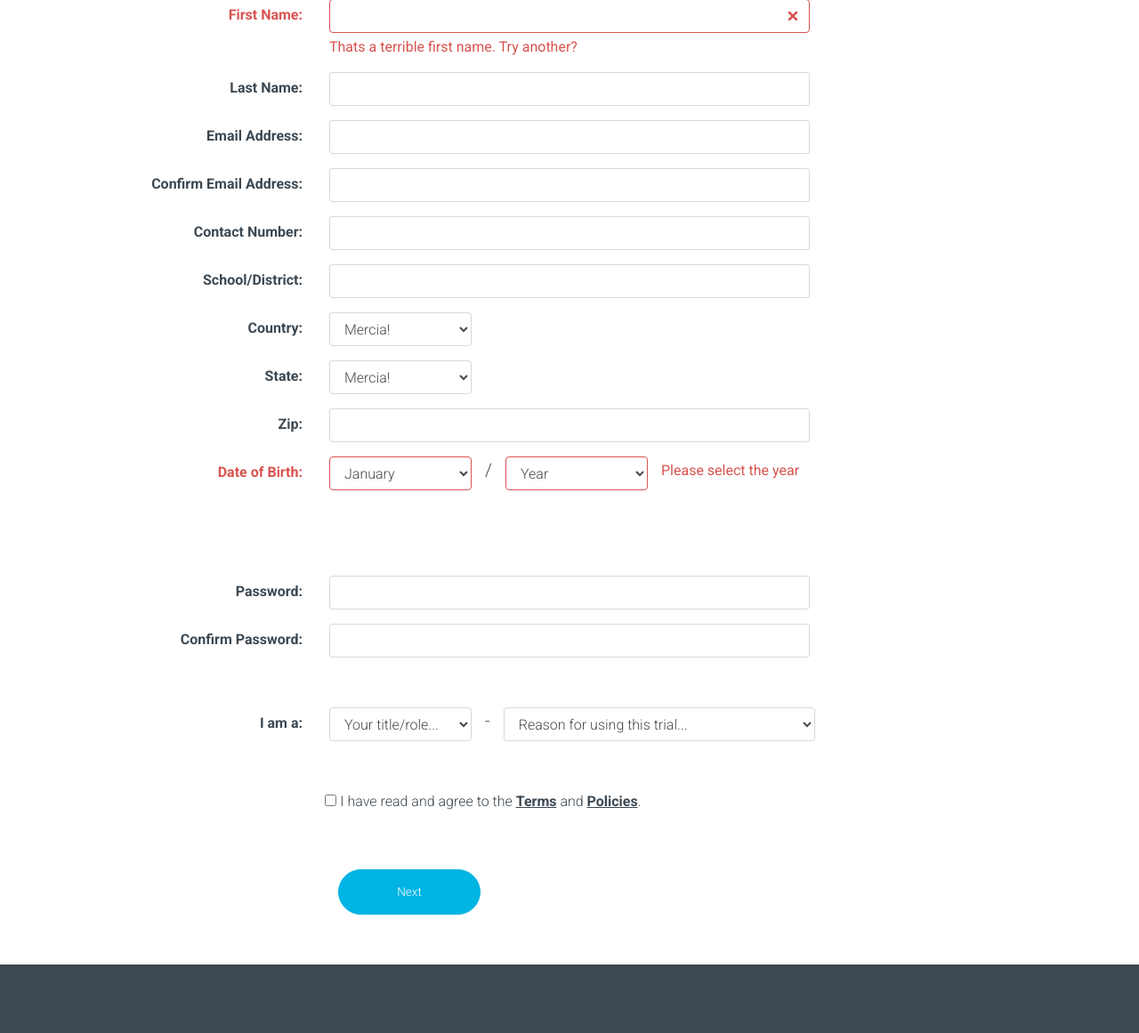
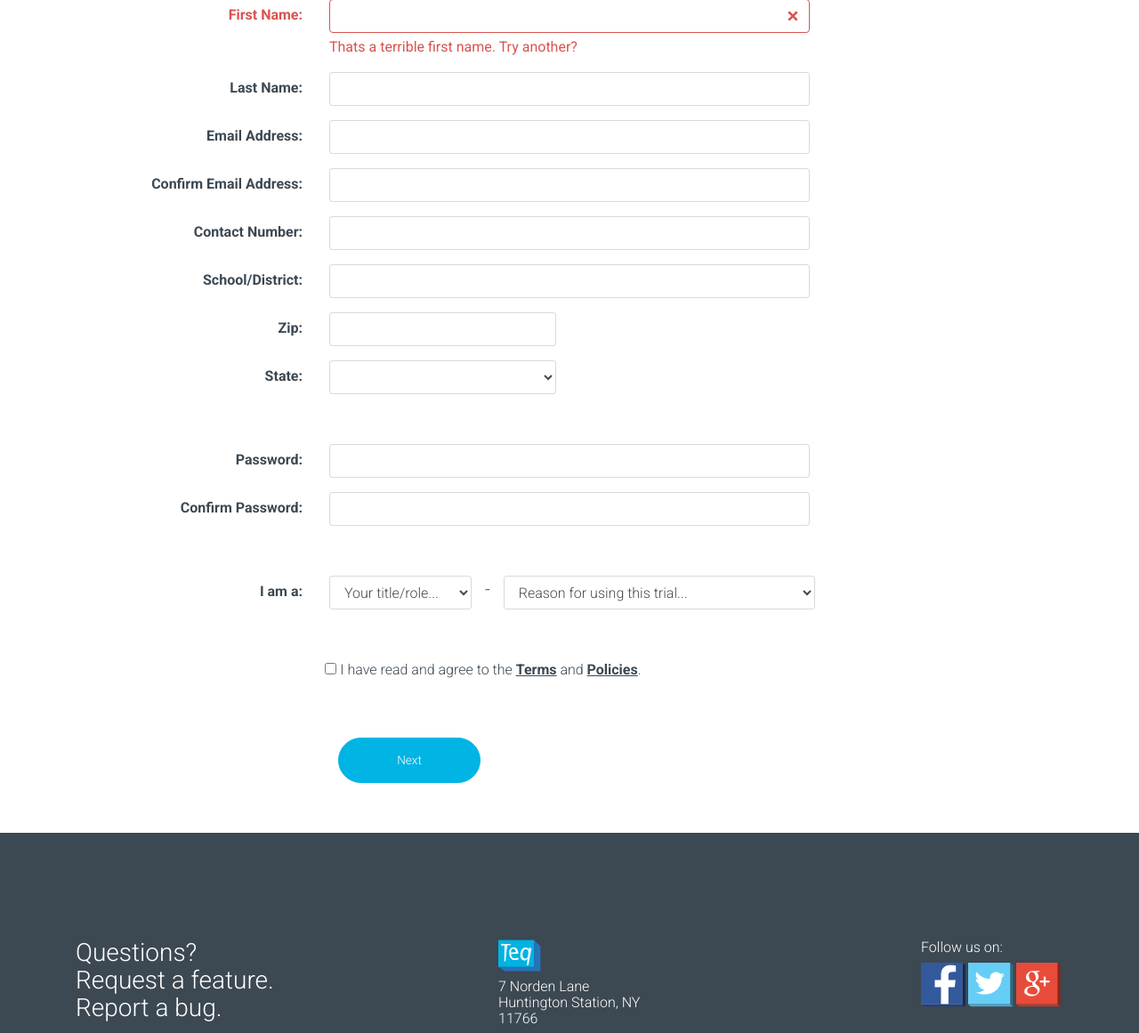
Before and after one commit to JaySoftye/_opd3-foundationtemp, a PHP site: page /pricing-basic-plan-security-questions.php in a window 1280 px wide. Shown: the part 421-1582 px from the top of the page at 89% size. Run offline with PHP 8.4, Linux system fonts and the light colour scheme; some libraries are stand-ins or nearby versions.

Commit message:
Pricing and Form Registration Updates
Drop selections for specific states

```diff
--- a/pricing-basic-plan-security-questions.php
+++ b/pricing-basic-plan-security-questions.php
@@ -61,41 +61,46 @@
               </div>
             </div>
             <div class="form-group row">
-              <label class="col-md-3 col-sm-3 col-form-label text-right"><strong>Country:</strong></label>
-              <div class="col-md-2 col-sm-9">
-                <select class="form-control">
-                  <option value="">Mercia!</option>
-                </select>
+              <label class="col-md-3 col-sm-3 col-form-label text-right"><strong>Zip:</strong></label>
+              <div class="col-md-3 col-sm-6">
+                <input class="form-control" type="text">
               </div>
             </div>
             <div class="form-group row">
               <label class="col-md-3 col-sm-3 col-form-label text-right"><strong>State:</strong></label>
-              <div class="col-md-2 col-sm-9">
-                <select class="form-control">
-                  <option value="">Mercia!</option>
+              <div class="col-md-3 col-sm-6">
+                <select class="form-control" id="state-select" onchange="showState()">
+                  <option value="" selected></option>
+                  <option value="">Arkansas</option>
+                  <option value="new-york">New York</option>
+                  <option value="pennsylvania">Pennsylvania</option>
+                  <option value="">Texas</option>
                 </select>
               </div>
             </div>
+            <div class="collapse" id="new-york-pd">
               <div class="form-group row">
-              <label class="col-md-3 col-sm-3 col-form-label text-right"><strong>Zip:</strong></label>
-              <div class="col-md-6 col-sm-9">
-                <input class="form-control" type="text">
-              </div>
-            </div>
-            <div class="form-group row padding-bottom has-danger">
-              <label class="col-md-3 col-sm-3 col-form-label text-right"><strong>Date of Birth:</strong></label>
-              <div class="col-md-2 col-sm-4">
+                <label class="col-md-3 col-sm-3 col-form-label text-right"><strong>Date of Birth (mm/yy):</strong></label>
+                <div class="col-md-1 col-sm-4">
                   <select class="form-control">
-                  <option selected>January</option>
+                    <option selected>01</option>
                   </select>
                 </div>
                 <span class="lead hidden-sm-down"> / </span>
-              <div class="col-md-2 col-sm-4">
+                <div class="col-md-1 col-sm-4">
                   <select class="form-control">
                     <option selected>Year</option>
                   </select>
                 </div>
-              <div class="form-control-feedback">Please select the year</div>
+              </div>
+            </div>
+            <div class="collapse" id="pennsylvania-pd">
+              <div class="form-group row">
+                <label class="col-md-3 col-sm-3 col-form-label text-right"><strong>Professional Personal ID (PPID):</strong></label>
+                <div class="col-md-3 col-sm-3">
+                  <input class="form-control" type="text">
+                </div>
+              </div>
             </div>
             <div class="form-group row padding-top">
               <label class="col-md-3 col-sm-3 col-form-label text-right"><strong>Password:</strong></label>
@@ -210,6 +215,23 @@
     DELETE THIS
     ONLY USED TO SHOW HOW THE FORM WILL WORK ON THE FRONT END
     **/
+      function showState() {
+        var x = document.getElementById('state-select');
+        var y = document.getElementById('new-york-pd');
+        var z = document.getElementById('pennsylvania-pd');
+
+        if (x.value === 'new-york') {
+          y.classList.add("show");
+          z.classList.remove("show");
+        } else if (x.value === 'pennsylvania') {
+          z.classList.add("show");
+          y.classList.remove("show");
+        } else {
+          y.classList.remove("show");
+          z.classList.remove("show");
+        }
+      }
+
       function showNextStep() {
         var c = document.getElementById('basic-plan');
         var d = document.getElementById('security-questions');
```
Also changed, not shown: pricing-individual-plan-security-questions-checkout.php (+51 -20 lines), assets/pricing-school-district-plan.svg. Lines whose indentation alone changed are shown as unchanged.
